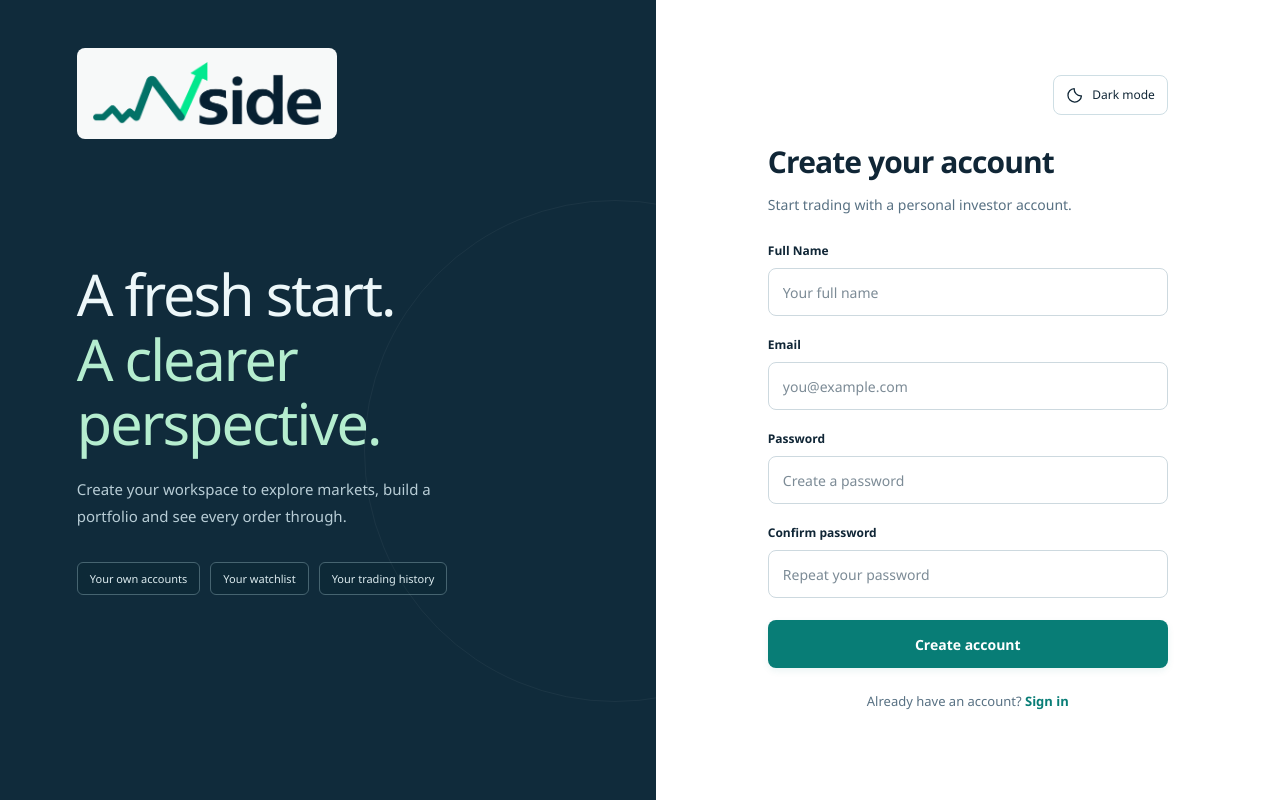
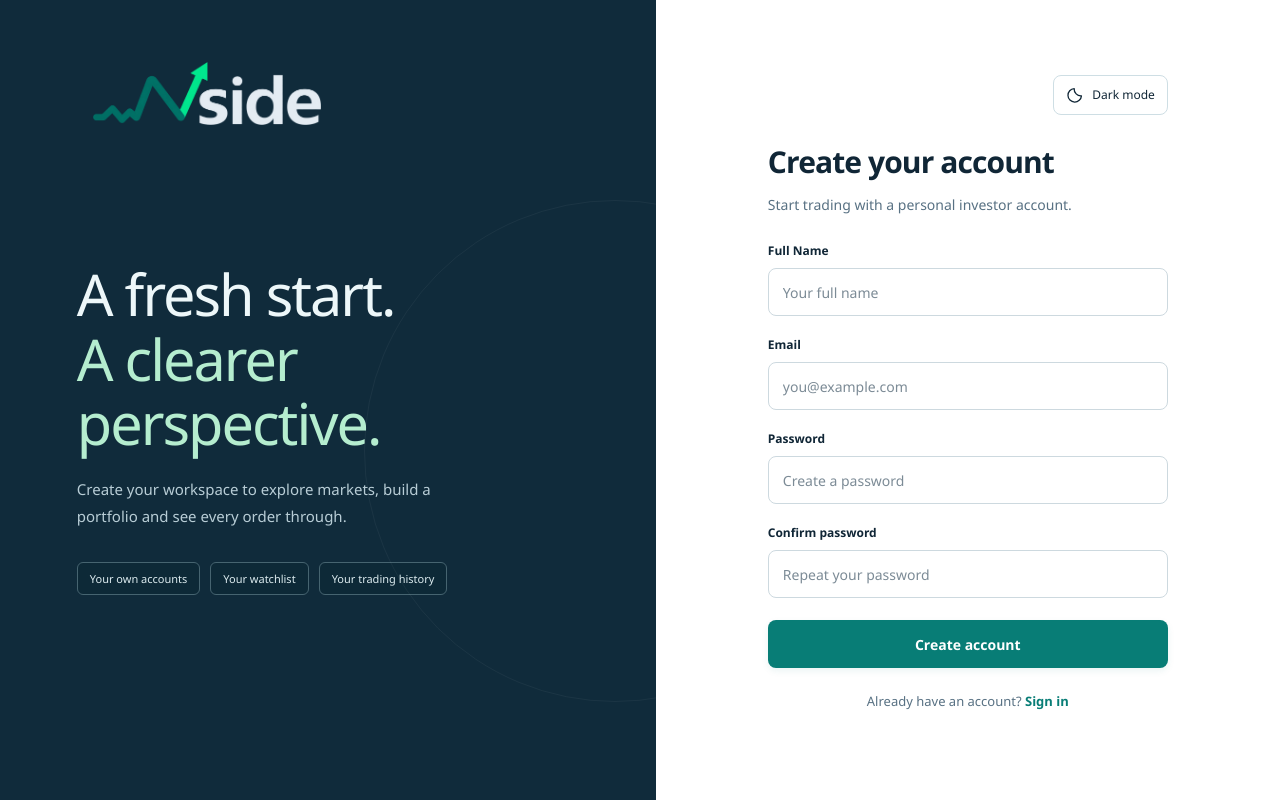
Before and after one commit to isaiah1singleton/leap-sprint1-project, an Angular app in the folder frontend/: page /register in a window 1280 px wide. Built offline with nearby package versions, Linux system fonts and the light colour scheme.

Commit message:
logo changes

```diff
--- a/frontend/src/app/auth/register.component.html
+++ b/frontend/src/app/auth/register.component.html
@@ -1,6 +1,6 @@
 <div class="auth-page">
   <aside class="auth-story">
-    <div class="brand"><img class="brand-logo" src="branding/nside-logo.png" alt="Nside" width="960" height="266" /></div>
+    <div class="brand"><img class="brand-logo" src="branding/nside-logo-dark.png" alt="Nside" width="960" height="266" /></div>
     <div><h2>A fresh start.<br /><em>A clearer perspective.</em></h2><p>Create your workspace to explore markets, build a portfolio and see every order through.</p><div class="auth-features"><span>Your own accounts</span><span>Your watchlist</span><span>Your trading history</span></div></div>
     <p class="auth-story-foot"></p>
   </aside>
--- a/frontend/src/app/auth/signin.component.html
+++ b/frontend/src/app/auth/signin.component.html
@@ -1,6 +1,6 @@
 <div class="auth-page">
   <aside class="auth-story">
-    <div class="brand"><img class="brand-logo" src="branding/nside-logo.png" alt="Nside" width="960" height="266" /></div>
+    <div class="brand"><img class="brand-logo" src="branding/nside-logo-dark.png" alt="Nside" width="960" height="266" /></div>
     <div><h2>Your markets.<br />Your portfolio.<br /><em>Your next move.</em></h2><p>Explore instruments, place orders and follow your holdings from one focused workspace.</p><div class="auth-features"><span>Explore markets</span><span>Track orders</span><span>Manage holdings</span></div></div>
     <p class="auth-story-foot"></p>
   </aside>
--- a/frontend/src/app/shell/shell.component.html
+++ b/frontend/src/app/shell/shell.component.html
@@ -2,7 +2,7 @@
   <nav class="sidebar" aria-label="Main navigation">
     <div class="sidebar-header">
       <div class="brand">
-        <img class="brand-logo" src="branding/nside-logo.png" alt="Nside" width="960" height="266" />
+        <img class="brand-logo" src="branding/nside-logo-dark.png" alt="Nside" width="960" height="266" />
         <img class="brand-symbol" src="branding/nside-mark.png" alt="Nside" width="256" height="256" />
       </div>
       <button class="sidebar-toggle" type="button" (click)="toggleSidebar()" [attr.aria-expanded]="!sidebarCollapsed()" aria-controls="sidebar-links" [attr.aria-label]="sidebarCollapsed() ? 'Expand navigation' : 'Collapse navigation'" [title]="sidebarCollapsed() ? 'Expand navigation' : 'Collapse navigation'">
--- a/frontend/src/index.html
+++ b/frontend/src/index.html
@@ -6,8 +6,7 @@
   <base href="/">
   <meta name="viewport" content="width=device-width, initial-scale=1">
   <script src="theme-init.js"></script>
-  <link rel="icon" type="image/x-icon" href="favicon.ico">
-  <link rel="icon" type="image/png" sizes="32x32" href="nside-icon.png">
+  <link rel="icon" type="image/png" sizes="32x32" href="branding/nside-favicon.png">
 </head>
 <body>
   <app-root></app-root>
--- a/frontend/src/styles.css
+++ b/frontend/src/styles.css
@@ -43,7 +43,7 @@ button:disabled { opacity:.48; cursor:not-allowed; }
 /* Navigation and workspace */
 .shell { min-height:100vh; display:flex; }
 .sidebar { width:232px; flex:none; position:sticky; top:0; height:100vh; padding:30px 18px 22px; background:linear-gradient(160deg,#0b2232,#102f3e 62%,#0c2735); color:#d8e7ee; display:flex; flex-direction:column; gap:6px; border-right:1px solid #2b4c5b; }
-.brand { display:flex; align-items:center; justify-content:center; padding:10px; border-radius:8px; background:#f7f9f9; }
+.brand { display:flex; align-items:center; justify-content:center; padding:10px; background:transparent; }
 .brand-logo { display:block; width:100%; height:auto; }
 .brand-symbol { display:none; width:100%; height:100%; object-fit:contain; }
 .nav-caption { color:#8fbdc4; font-family:var(--ui-font); font-size:10px; font-weight:600; letter-spacing:.08em; padding:0 14px; margin:8px 0 10px; text-transform:uppercase; }
```
Also changed, not shown: frontend/public/branding/nside-favicon.png (added), frontend/public/branding/nside-logo-dark.png (added).
